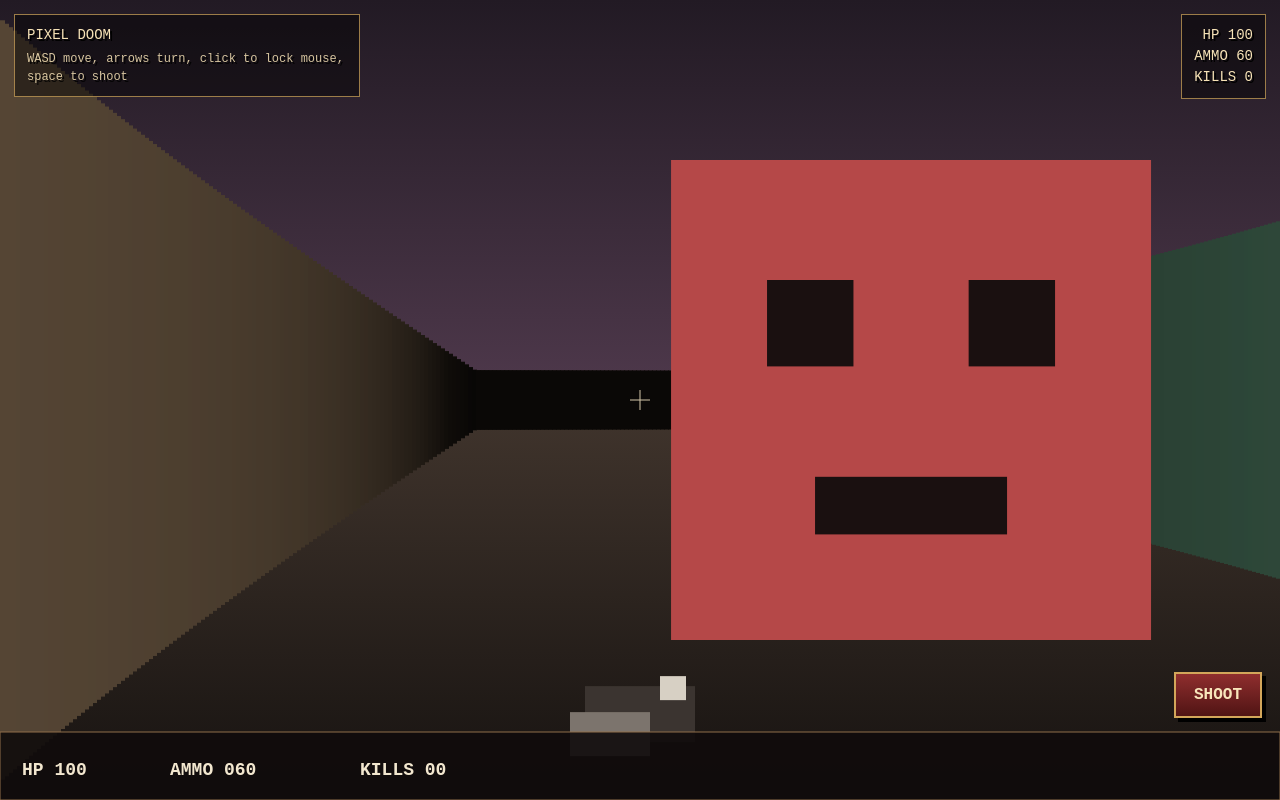
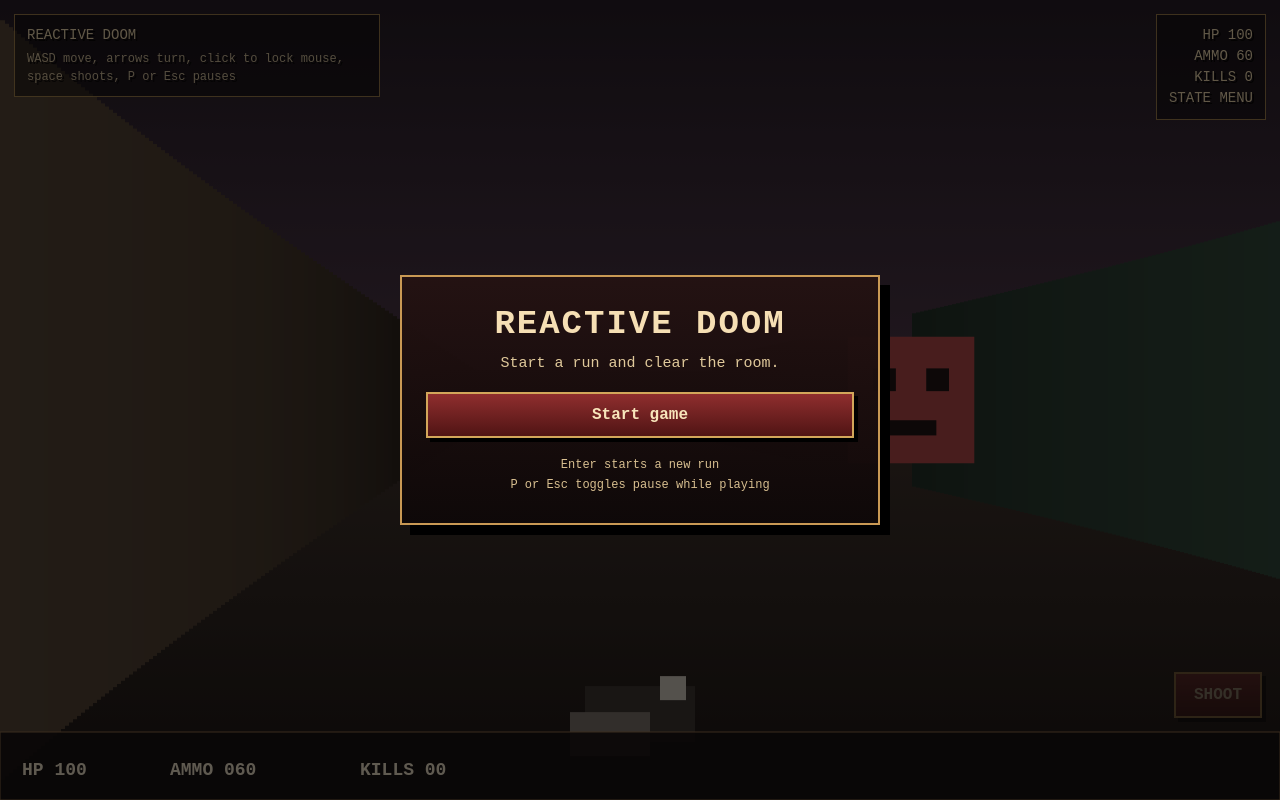
Before and after one commit to lexeremin/reactive_doom, a React (Vite) app: page / in a window 1280 px wide. Built offline with nearby package versions, Linux system fonts and the light colour scheme.

Commit message:
Add pause menu and restart game flow

```diff
--- a/src/App.tsx
+++ b/src/App.tsx
@@ -1,19 +1,28 @@
 import { useEffect, useRef, useState } from 'react';
 import { Game } from './game/Game';
 
+type UiState = {
+  health: number;
+  ammo: number;
+  score: number;
+  status: 'menu' | 'playing' | 'paused' | 'dead' | 'won';
+};
+
 function App() {
   const gameRef = useRef<Game | null>(null);
-  const [ui, setUi] = useState({ health: 100, ammo: 60, score: 0, won: false });
+  const [ui, setUi] = useState<UiState>({ health: 100, ammo: 60, score: 0, status: 'menu' });
 
   useEffect(() => {
-    const game = new Game();
+    const sync = () => {
+      if (gameRef.current) setUi(gameRef.current.getUiState());
+    };
+
+    const game = new Game(sync);
     gameRef.current = game;
     game.start();
+    sync();
 
-    const id = window.setInterval(() => {
-      if (gameRef.current) setUi(gameRef.current.getUiState());
-    }, 100);
-
+    const id = window.setInterval(sync, 100);
     return () => {
       window.clearInterval(id);
       gameRef.current = null;
@@ -23,16 +32,49 @@ function App() {
   return (
     <div className="shell">
       <canvas id="gameCanvas" />
+
       <div className="overlay top-left">
-        <div>PIXEL DOOM</div>
-        <div className="hint">WASD move, arrows turn, click to lock mouse, space to shoot</div>
+        <div>REACTIVE DOOM</div>
+        <div className="hint">WASD move, arrows turn, click to lock mouse, space shoots, P or Esc pauses</div>
       </div>
+
       <div className="overlay top-right">
         <div>HP {ui.health}</div>
         <div>AMMO {ui.ammo}</div>
         <div>KILLS {ui.score}</div>
+        <div>STATE {ui.status.toUpperCase()}</div>
       </div>
-      <button className="shoot-btn" onClick={() => gameRef.current?.shoot()}>SHOOT</button>
+
+      <button className="shoot-btn" onClick={() => gameRef.current?.shoot()} disabled={ui.status !== 'playing'}>
+        SHOOT
+      </button>
+
+      {ui.status !== 'playing' && (
+        <div className="menu-backdrop">
+          <div className="menu-panel">
+            <h1 className="menu-title">REACTIVE DOOM</h1>
+
+            {ui.status === 'menu' && <p className="menu-copy">Start a run and clear the room.</p>}
+            {ui.status === 'paused' && <p className="menu-copy">Game paused.</p>}
+            {ui.status === 'dead' && <p className="menu-copy">You died. Start again.</p>}
+            {ui.status === 'won' && <p className="menu-copy">All enemies cleared. Nice.</p>}
+
+            <div className="menu-actions">
+              {ui.status === 'menu' && <button onClick={() => gameRef.current?.startNewGame()}>Start game</button>}
+              {ui.status === 'paused' && <button onClick={() => gameRef.current?.resume()}>Resume</button>}
+              {(ui.status === 'paused' || ui.status === 'dead' || ui.status === 'won') && (
+                <button onClick={() => gameRef.current?.restart()}>Restart</button>
+              )}
+              {(ui.status === 'paused' || ui.status === 'dead' || ui.status === 'won') && <button onClick={() => gameRef.current?.backToMenu()}>Menu</button>}
+            </div>
+
+            <div className="menu-help">
+              <div>Enter starts a new run</div>
+              <div>P or Esc toggles pause while playing</div>
+            </div>
+          </div>
+        </div>
+      )}
     </div>
   );
 }
--- a/src/game/Game.ts
+++ b/src/game/Game.ts
@@ -11,23 +11,33 @@ const WALL_COLORS: Record<number, string> = {
   3: '#7a4f4f',
 };
 
+type GameStatus = 'menu' | 'playing' | 'paused' | 'dead' | 'won';
+
 export class Game {
   private engine: GameEngine;
   private raycaster: Raycaster;
-  private player: Player;
+  private player!: Player;
   private enemies: Enemy[] = [];
-  private weapon: Weapon;
+  private weapon!: Weapon;
   private keys: Record<string, boolean> = {};
   private lastShotFlash = 0;
   private score = 0;
-  private won = false;
+  private status: GameStatus = 'menu';
+  private onStateChange?: () => void;
 
-  constructor() {
+  constructor(onStateChange?: () => void) {
     this.engine = new GameEngine('gameCanvas');
     this.raycaster = new Raycaster(MAP, getMapDimensions(MAP).width, getMapDimensions(MAP).height);
+    this.onStateChange = onStateChange;
+    this.resetWorld();
+    this.setupInput();
+  }
+
+  private resetWorld() {
     this.player = new Player(1.5, 1.5, 0.1);
     this.weapon = new Weapon();
-
+    this.score = 0;
+    this.lastShotFlash = 0;
     this.enemies = [
       new Enemy(7.5, 3.5, 'imp'),
       new Enemy(10.5, 8.5, 'demon'),
@@ -35,23 +45,48 @@ export class Game {
       new Enemy(11.5, 3.5, 'imp'),
       new Enemy(12.5, 11.5, 'soldier'),
     ];
+  }
 
-    this.setupInput();
+  private emitStateChange() {
+    this.onStateChange?.();
   }
 
   private setupInput() {
     window.addEventListener('keydown', (e) => {
       this.keys[e.key.toLowerCase()] = true;
-      if (e.code === 'Space') this.shoot();
+
+      if (e.code === 'Space') {
+        if (this.status === 'playing') this.shoot();
+      }
+
+      if (e.key === 'Escape') {
+        if (this.status === 'playing') this.pause();
+        else if (this.status === 'paused') this.resume();
+      }
+
+      if (e.key.toLowerCase() === 'p') {
+        if (this.status === 'playing') this.pause();
+        else if (this.status === 'paused') this.resume();
+      }
+
+      if (e.key.toLowerCase() === 'enter') {
+        if (this.status === 'menu' || this.status === 'dead' || this.status === 'won') {
+          this.startNewGame();
+        }
+      }
     });
+
     window.addEventListener('keyup', (e) => {
       this.keys[e.key.toLowerCase()] = false;
     });
 
     const canvas = this.engine.getCanvas();
-    canvas.addEventListener('click', () => canvas.requestPointerLock?.());
+    canvas.addEventListener('click', () => {
+      if (this.status === 'playing') canvas.requestPointerLock?.();
+    });
 
     document.addEventListener('mousemove', (e) => {
+      if (this.status !== 'playing') return;
       if (document.pointerLockElement === canvas) {
         this.player.updateAngle(e.movementX * 0.0025);
       }
@@ -65,8 +100,40 @@ export class Game {
     });
   }
 
+  startNewGame() {
+    this.resetWorld();
+    this.status = 'playing';
+    this.engine.getCanvas().requestPointerLock?.();
+    this.emitStateChange();
+  }
+
+  pause() {
+    if (this.status === 'menu') return;
+    this.status = 'paused';
+    document.exitPointerLock?.();
+    this.emitStateChange();
+  }
+
+  resume() {
+    if (this.status !== 'paused') return;
+    this.status = 'playing';
+    this.engine.getCanvas().requestPointerLock?.();
+    this.emitStateChange();
+  }
+
+  restart() {
+    this.startNewGame();
+  }
+
+  backToMenu() {
+    this.resetWorld();
+    this.status = 'menu';
+    document.exitPointerLock?.();
+    this.emitStateChange();
+  }
+
   private update(dt: number) {
-    if (this.player.getHealth() <= 0 || this.won) return;
+    if (this.status !== 'playing') return;
 
     this.player.update(dt, this.keys, MAP);
     this.lastShotFlash = Math.max(0, this.lastShotFlash - dt * 4);
@@ -76,7 +143,18 @@ export class Game {
       if (damage > 0) this.player.damage(damage);
     }
 
-    this.won = this.enemies.every((enemy) => !enemy.isAlive());
+    if (this.player.getHealth() <= 0) {
+      this.status = 'dead';
+      document.exitPointerLock?.();
+      this.emitStateChange();
+      return;
+    }
+
+    if (this.enemies.every((enemy) => !enemy.isAlive())) {
+      this.status = 'won';
+      document.exitPointerLock?.();
+      this.emitStateChange();
+    }
   }
 
   private render() {
@@ -119,7 +197,6 @@ export class Game {
 
       ctx.fillStyle = this.shadeColor(color, shade);
       ctx.fillRect(x, top, colW, wallHeight);
-
       ctx.fillStyle = `rgba(0,0,0,${Math.min(0.7, corrected / 18)})`;
       ctx.fillRect(x, top, colW, wallHeight);
     }
@@ -129,14 +206,7 @@ export class Game {
     this.renderHud(ctx, width, height);
   }
 
-  private renderSprites(
-    ctx: CanvasRenderingContext2D,
-    width: number,
-    height: number,
-    zBuffer: number[],
-    rays: number,
-    fov: number,
-  ) {
+  private renderSprites(ctx: CanvasRenderingContext2D, width: number, height: number, zBuffer: number[], rays: number, fov: number) {
     const sprites = this.enemies
       .filter((enemy) => enemy.isAlive())
       .map((enemy) => {
@@ -203,22 +273,6 @@ export class Game {
     ctx.moveTo(width / 2, height / 2 - 10);
     ctx.lineTo(width / 2, height / 2 + 10);
     ctx.stroke();
-
-    if (this.player.getHealth() <= 0) {
-      this.renderMessage(ctx, width, height, 'YOU DIED');
-    } else if (this.won) {
-      this.renderMessage(ctx, width, height, 'LEVEL CLEARED');
-    }
-  }
-
-  private renderMessage(ctx: CanvasRenderingContext2D, width: number, height: number, text: string) {
-    ctx.fillStyle = 'rgba(0,0,0,0.6)';
-    ctx.fillRect(width / 2 - 170, height / 2 - 50, 340, 100);
-    ctx.strokeStyle = '#d3b278';
-    ctx.strokeRect(width / 2 - 170, height / 2 - 50, 340, 100);
-    ctx.fillStyle = '#f6e3b7';
-    ctx.font = 'bold 28px monospace';
-    ctx.fillText(text, width / 2 - 110, height / 2 + 10);
   }
 
   private shadeColor(hex: string, mult: number) {
@@ -230,14 +284,14 @@ export class Game {
   }
 
   shoot() {
-    if (this.player.getHealth() <= 0 || this.won) return;
+    if (this.status !== 'playing') return;
     const now = performance.now() / 1000;
     if (!this.weapon.shoot(now)) return;
 
     this.lastShotFlash = 1;
 
     const alive = this.enemies.filter((enemy) => enemy.isAlive());
-    let best: { enemy: Enemy; angleDiff: number; distance: number } | null = null;
+    let best: { enemy: Enemy; distance: number } | null = null;
 
     for (const enemy of alive) {
       const dx = enemy.getX() - this.player.getX();
@@ -249,13 +303,16 @@ export class Game {
       while (angleDiff < -Math.PI) angleDiff += Math.PI * 2;
       const absDiff = Math.abs(angleDiff);
       if (absDiff < 0.1 && (!best || distance < best.distance)) {
-        best = { enemy, angleDiff: absDiff, distance };
+        best = { enemy, distance };
       }
     }
 
     if (best && best.distance < 8) {
       const died = best.enemy.takeDamage(this.weapon.getDamage());
-      if (died) this.score += 1;
+      if (died) {
+        this.score += 1;
+        this.emitStateChange();
+      }
     }
   }
 
@@ -264,7 +321,7 @@ export class Game {
       health: this.player.getHealth(),
       ammo: this.weapon.getAmmo(),
       score: this.score,
-      won: this.won,
+      status: this.status,
     };
   }
 }
--- a/src/index.css
+++ b/src/index.css
@@ -50,7 +50,7 @@ html, body, #root {
 }
 
 .hint {
-  max-width: 320px;
+  max-width: 340px;
   opacity: 0.85;
   margin-top: 4px;
   font-size: 12px;
@@ -72,7 +72,67 @@ html, body, #root {
   box-shadow: 4px 4px 0 #000;
 }
 
-.shoot-btn:active {
+.shoot-btn:disabled {
+  opacity: 0.45;
+  cursor: not-allowed;
+}
+
+.shoot-btn:active:not(:disabled) {
   transform: translate(2px, 2px);
   box-shadow: 2px 2px 0 #000;
 }
+
+.menu-backdrop {
+  position: absolute;
+  inset: 0;
+  display: grid;
+  place-items: center;
+  background: rgba(6, 4, 4, 0.62);
+  z-index: 3;
+}
+
+.menu-panel {
+  width: min(92vw, 480px);
+  border: 2px solid #c99954;
+  background: linear-gradient(180deg, rgba(36, 18, 18, 0.96), rgba(14, 8, 8, 0.96));
+  color: #f6dfb4;
+  box-shadow: 10px 10px 0 #000;
+  padding: 28px 24px;
+  text-align: center;
+}
+
+.menu-title {
+  margin: 0 0 12px;
+  font-size: 34px;
+  letter-spacing: 2px;
+}
+
+.menu-copy {
+  margin: 0 0 20px;
+  font-size: 15px;
+  color: #e0c99b;
+}
+
+.menu-actions {
+  display: flex;
+  flex-direction: column;
+  gap: 10px;
+  margin-bottom: 18px;
+}
+
+.menu-actions button {
+  border: 2px solid #d3a65a;
+  background: linear-gradient(#8f2e2e, #501414);
+  color: #f8e5bb;
+  font: inherit;
+  font-weight: bold;
+  padding: 12px 14px;
+  cursor: pointer;
+  box-shadow: 4px 4px 0 #000;
+}
+
+.menu-help {
+  font-size: 12px;
+  line-height: 1.6;
+  color: #d8bf90;
+}
```
